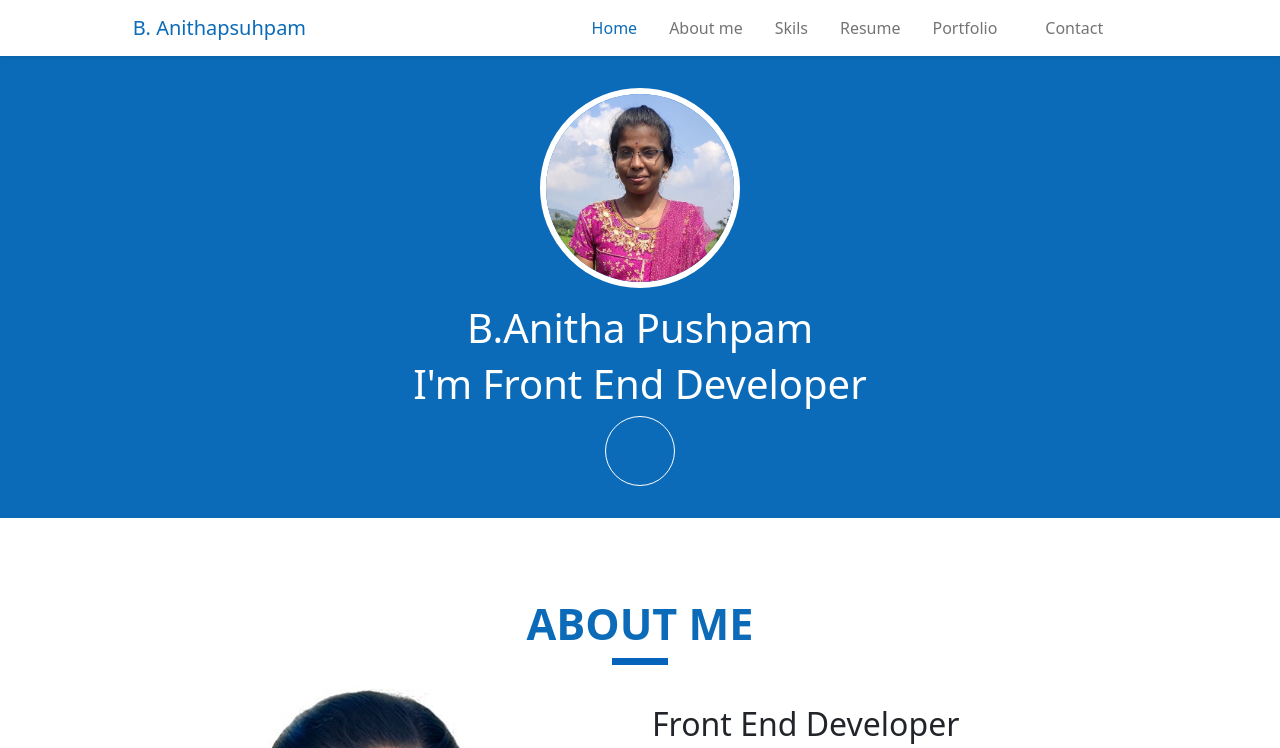
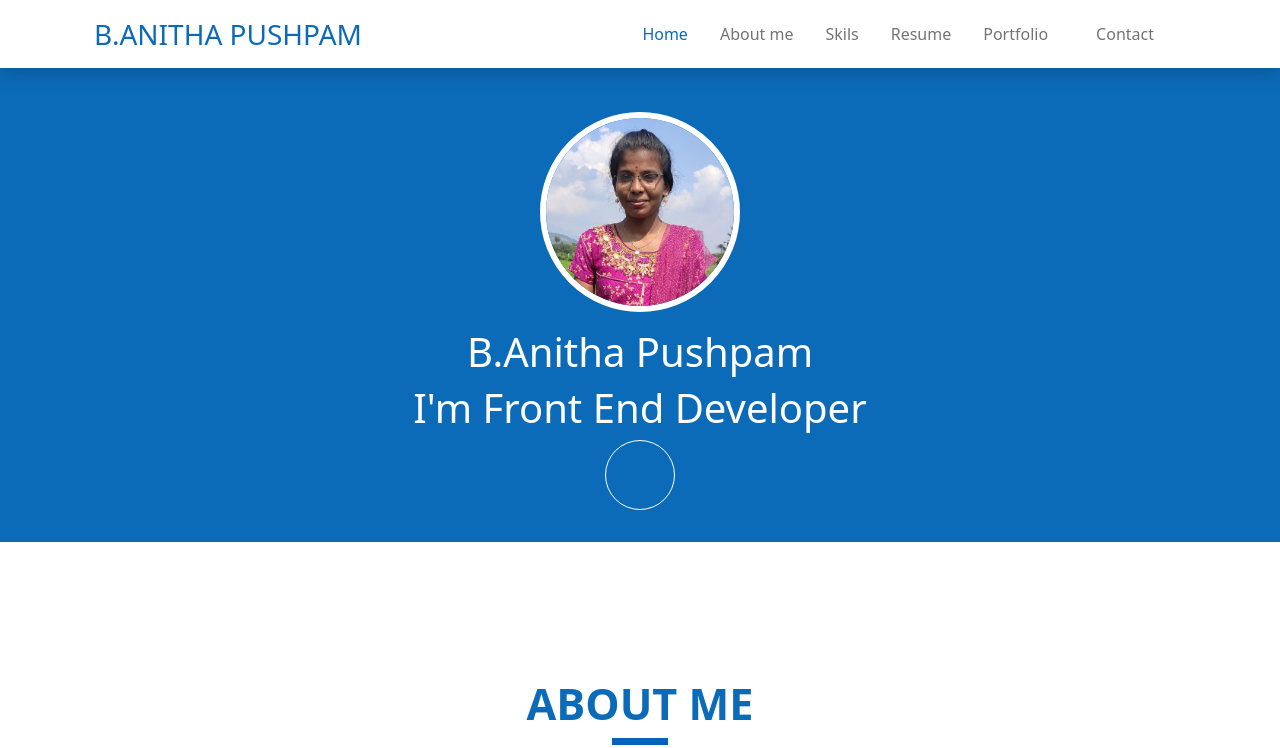
Before and after one commit to Anitha13500/practice-7, a plain HTML site: page resum/index.html in a window 1280 px wide. Shown: the top 748 px of the page. Drawn offline with nearby package versions, Linux system fonts and the light colour scheme; some icons are missing.

Commit message:
add file

```diff
--- a/resum/index.html
+++ b/resum/index.html
@@ -19,18 +19,16 @@
 </script>
 	<script src="https://cdn.jsdelivr.net/npm/bootstrap@5.0.2/dist/js/bootstrap.bundle.min.js" integrity="sha384-MrcW6ZMFYlzcLA8Nl+NtUVF0sA7MsXsP1UyJoMp4YLEuNSfAP+JcXn/tWtIaxVXM" crossorigin="anonymous"></script>
 	<div class="top shadow-sm nalink">
-	    <div class="container-fluid">
-		    <div class="topnav d-flex justify-content-around bg-body rounded">
-				<div class="navbar d-flex align-items-center justify-content-center">
-				    <a class="navbar-brand" href="#">B. Anithapsuhpam</a>
-				</div>
-				<div class="nav">
-				    <nav class="navbar navbar-expand-lg navbar-light">
-					  <div class="container-fluid">
+		<header id="hed" class="container-fluid fixed-top">
+	<div class="row">
+		<nav class="navbar navbar-expand-lg navbar-light bg-white d-flex justify-content-center py-2 shadow	 p-2">
+			<div class="container">
+				<a class="navbar-brand fs-3" href="#">B.ANITHA PUSHPAM</a>
 				<button class="navbar-toggler" type="button" data-bs-toggle="collapse" data-bs-target="#navbarNavDropdown" aria-controls="navbarNavDropdown" aria-expanded="false" aria-label="Toggle navigation">
 				<span class="navbar-toggler-icon"></span>
 				</button>
-						<div class="collapse navbar-collapse" id="navbarNavDropdown">
+
+				<div class="collapse navbar-collapse justify-content-end" id="navbarNavDropdown">
 					<ul class="navbar-nav">
 						<li class="nav-item">
 							 <a class="nav-link active px-3 page" aria-current="page" href="#Home" style="color:#0C6BB8;">Home</a>
@@ -53,15 +51,55 @@
 						</li>
 
 					</ul>
+
 				</div>
 			</div>
 		</nav>
+	</div>
+</header>
+	    <!-- <div class="container-fluid"> -->
+		    <!-- <div class="topnav d-flex justify-content-around bg-body rounded"> -->
+				<!-- <div class="navbar d-flex align-items-center justify-content-center">		 -->
+				    <!-- <a class="navbar-brand" href="#">B. Anithapsuhpam</a> -->
+				<!-- </div> -->
+				<!-- <div class="nav">		 -->
+				    <!-- <nav class="navbar navbar-expand-lg navbar-light"> -->
+					  <!-- <div class="container-fluid"> -->
+						<!-- <button class="navbar-toggler" type="button" data-bs-toggle="collapse" data-bs-target="#navbarNavDropdown" aria-controls="navbarNavDropdown" aria-expanded="false" aria-label="Toggle navigation"> -->
+						  <!-- <span class="navbar-toggler-icon"></span> -->
+						<!-- </button> -->
+						<!-- <div class="collapse navbar-collapse" id="navbarNavDropdown"> -->
+							<!-- <ul class="navbar-nav"> -->
+								<!-- <li class="nav-item"> -->
+								  <!-- <a class="nav-link active px-3 page" aria-current="page" href="#Home" style="color:#0C6BB8;">Home</a> -->
+								<!-- </li> -->
+								<!-- <li class="nav-item"> -->
+								  <!-- <a class="nav-link px-3 page" href="#About me">About me</a> -->
+								<!-- </li> -->
+								<!-- <li class="nav-item"> -->
+								  <!-- <a class="nav-link px-3 page" href="#Skils">Skils</a> -->
+								<!-- </li> -->
+								<!-- <li class="nav-item"> -->
+								  <!-- <a class="nav-link px-3 page" href="#Resume">Resume</a> -->
+								<!-- </li> -->
+								<!-- <li class="nav-item"> -->
+								  <!-- <a class="nav-link px-3 page" href="#Portfolio">Portfolio</a> -->
+								<!-- </li> -->
 
+								<!-- <li class="nav-item px-3 "> -->
+								  <!-- <a class="nav-link px-3 page" href="#Contact">Contact</a> -->
+								<!-- </li> -->
+
+						  <!-- </ul> -->
+						<!-- </div> -->
+					  <!-- </div> -->
+					<!-- </nav> -->
+
+				<!-- </div> -->
+			<!-- </div> -->
+	    <!-- </div> -->
 	</div>
-			</div>
-	    </div>
-	</div>
-	<div class="page1">
+	<div class="page1" id="Home">
 		<section class="container">
 			<div class="row">
 				<div class="img1">
@@ -70,7 +108,9 @@
 					</div>
 						<h1>B.Anitha Pushpam</h1>
 						<h3>I'm Front End Developer</h3>
+						<div class="icon1">
 						<iconify-icon icon="ph:linkedin-logo"></iconify-icon>
+						</div>
 
 				</div>
 
--- a/resum/style/style.css
+++ b/resum/style/style.css
@@ -25,7 +25,7 @@
 	}
 .page1{
 	/* background-color:#5687e0; */
-
+	padding-top:5rem;
 	padding-bottom:7rem;
 	/* background:linear-gradient(45deg,#d2001a,#7462ff,#f48e21,#23d5ab); */
 	background-size:300% 300%;
@@ -188,6 +188,7 @@
 	text-align:center;
 	font-weight:600;
 	color:#0C6BB8;
+	padding-top:3.5rem;
 }
 .about h1::after{
 	content:"";
```
Lines whose indentation alone changed are shown as unchanged.
